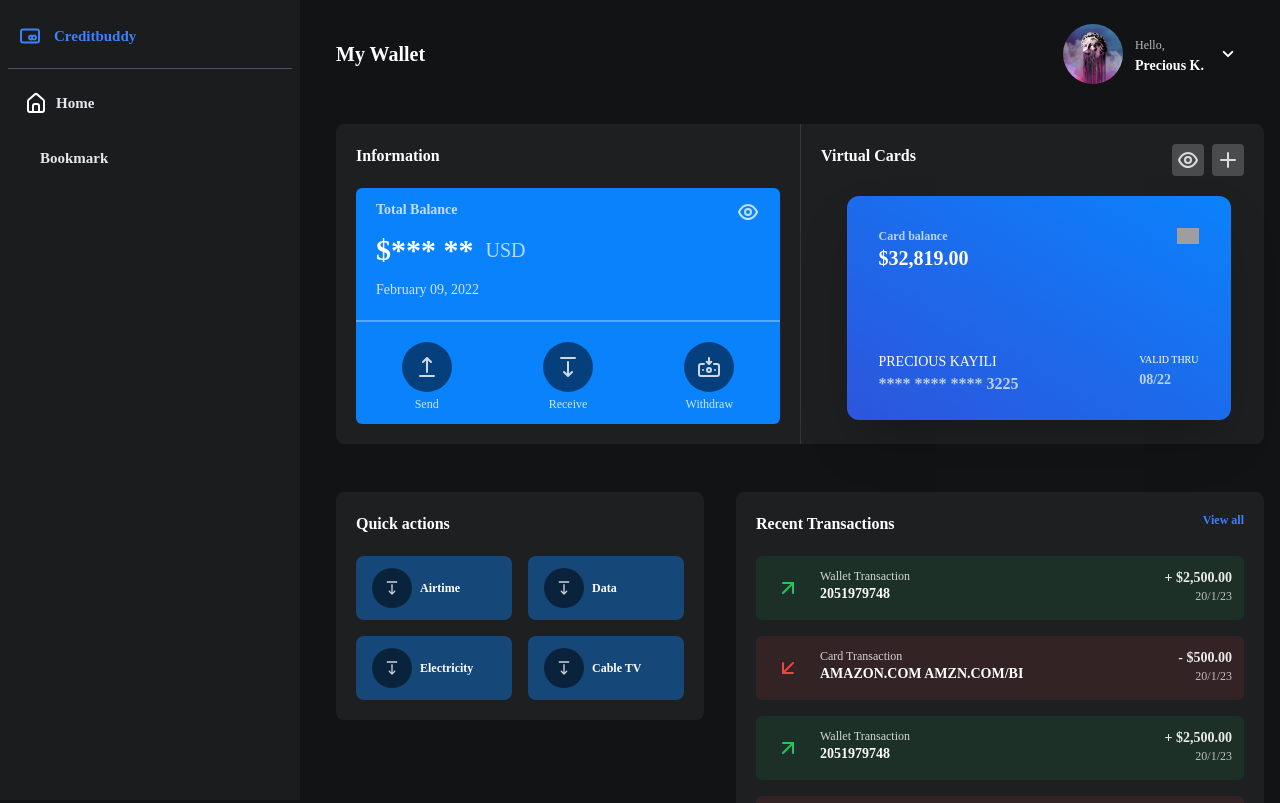
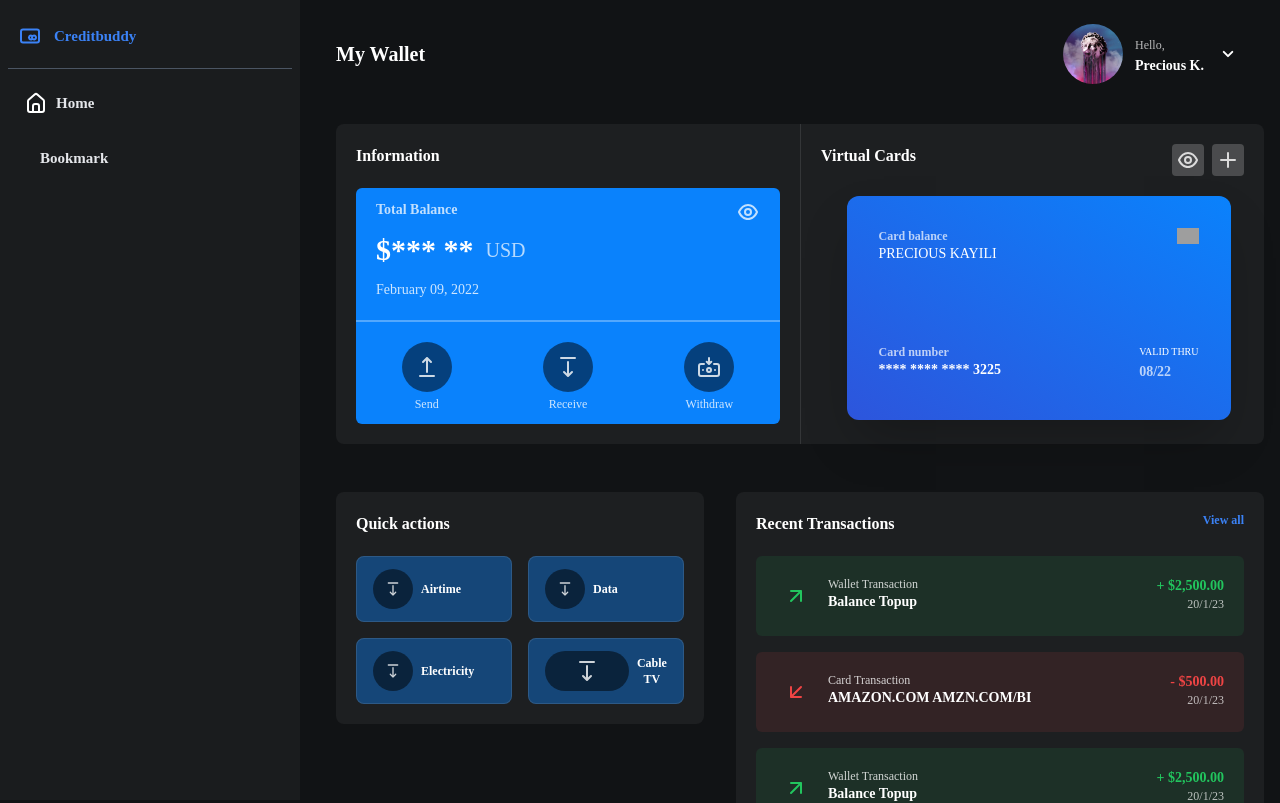
Before and after one commit to preciouskayili/creditbuddy-frontend, a React (Vite) app: page / in a window 1280 px wide. Shown: the top 803 px of the page. Built offline with nearby package versions, Linux system fonts and the light colour scheme; grey boxes are pictures that could not be loaded; a web font is replaced by a local one.

Commit message:
update: card design

```diff
--- a/src/components/Dashboard/QuickActions.jsx
+++ b/src/components/Dashboard/QuickActions.jsx
@@ -7,29 +7,29 @@ import {
 const QuickActions = () => {
   return (
     <div className="grid grid-cols-12 gap-4 mt-3">
-      <button className="bg-[#0A82FC]/40 hover:bg-[#0A82FC]/90 focus:ring-4 ring-[hover:bg-[#0A82FC]/90 transition-all rounded-lg px-4 py-3 col-span-6 text-xs text-white/80 text-center flex items-center">
+      <button className="bg-[#0A82FC]/40 hover:bg-[#0A82FC]/90 focus:ring-4 ring-[hover:bg-[#0A82FC]/90 border border-white/10 transition-all rounded-lg px-4 py-3 col-span-6 text-xs text-white/80 text-center flex items-center">
         <div className="text-sm h-[40px] w-[40px] p-3 flex items-center justify-center bg-black/50 rounded-full mr-2">
           <UilArrowFromTop />
         </div>
         <h3 className="font-bold text-white">Airtime</h3>
       </button>
 
-      <button className="bg-[#0A82FC]/40 hover:bg-[#0A82FC]/90 focus:ring-4 ring-[hover:bg-[#0A82FC]/90 transition-all rounded-lg px-4 py-3 col-span-6 text-xs text-white/80 text-center flex items-center">
+      <button className="bg-[#0A82FC]/40 hover:bg-[#0A82FC]/90 focus:ring-4 ring-[hover:bg-[#0A82FC]/90 border border-white/10 transition-all rounded-lg px-4 py-3 col-span-6 text-xs text-white/80 text-center flex items-center">
         <div className="text-sm h-[40px] w-[40px] p-3 flex items-center justify-center bg-black/50 rounded-full mr-2">
           <UilArrowFromTop />
         </div>
         <h3 className="font-bold text-white">Data</h3>
       </button>
 
-      <button className="bg-[#0A82FC]/40 hover:bg-[#0A82FC]/90 focus:ring-4 ring-[hover:bg-[#0A82FC]/90 transition-all rounded-lg px-4 py-3 col-span-6 text-xs text-white/80 text-center flex items-center">
+      <button className="bg-[#0A82FC]/40 hover:bg-[#0A82FC]/90 focus:ring-4 ring-[hover:bg-[#0A82FC]/90 border border-white/10 transition-all rounded-lg px-4 py-3 col-span-6 text-xs text-white/80 text-center flex items-center">
         <div className="text-sm h-[40px] w-[40px] p-3 flex items-center justify-center bg-black/50 rounded-full mr-2">
           <UilArrowFromTop />
         </div>
         <h3 className="font-bold text-white">Electricity</h3>
       </button>
 
-      <button className="bg-[#0A82FC]/40 hover:bg-[#0A82FC]/90 focus:ring-4 ring-[hover:bg-[#0A82FC]/90 transition-all rounded-lg px-4 py-3 col-span-6 text-xs text-white/80 text-center flex items-center">
-        <div className="text-sm h-[40px] w-[40px] p-3 flex items-center justify-center bg-black/50 rounded-full mr-2">
+      <button className="bg-[#0A82FC]/40 hover:bg-[#0A82FC]/90 focus:ring-4 ring-[hover:bg-[#0A82FC]/90 border border-white/10 transition-all rounded-lg px-4 py-3 col-span-6 text-xs text-white/80 text-center flex items-center">
+        <div className="text-sm h-10 w-10 p-3 flex items-center justify-center bg-black/50 rounded-full mr-2 w-full">
           <UilArrowFromTop />
         </div>
         <h3 className="font-bold text-white">Cable TV</h3>
--- a/src/components/Dashboard/RecentTransactions.jsx
+++ b/src/components/Dashboard/RecentTransactions.jsx
@@ -10,25 +10,29 @@ const RecentTransactions = () => {
     <>
       {[1, 2].map((items) => (
         <>
-          <div key={items} className="flex mb-4 bg-green-500/10 p-3 rounded-md">
+          <div key={items} className="flex mb-4 bg-green-500/10 p-5 rounded-md">
             <div className="flex">
               <UilArrowUpRight className="text-green-500 text-lg mr-3 p-2 h-10 w-10 rounded-sm" />
               <div className="flex-col mr-auto">
                 <p className="text-white/80 font-medium text-xs">
                   Wallet Transaction
                 </p>
-                <p className="text-white font-semibold text-sm">2051979748</p>
+                <p className="text-white font-semibold text-sm">
+                  Balance Topup
+                </p>
               </div>
             </div>
             <div className="ml-auto flex flex-col">
-              <p className="text-white/90 font-semibold text-sm">+ $2,500.00</p>
+              <p className="font-semibold text-sm text-green-500">
+                + $2,500.00
+              </p>
               <small className="text-xs ml-auto font-medium text-white/70">
                 20/1/23
               </small>
             </div>
           </div>
 
-          <div key={items} className="flex mb-4 bg-red-500/10 p-3 rounded-md">
+          <div key={items} className="flex mb-4 bg-red-500/10 p-5 rounded-md">
             <div className="flex">
               <UilArrowDownLeft className="text-red-500 text-lg mr-3 p-2 h-10 w-10 rounded-sm" />
               <div className="flex-col mr-auto">
@@ -41,7 +45,7 @@ const RecentTransactions = () => {
               </div>
             </div>
             <div className="ml-auto flex flex-col">
-              <p className="text-white/90 font-semibold text-sm">- $500.00</p>
+              <p className="text-red-500 font-semibold text-sm">- $500.00</p>
               <small className="text-xs ml-auto font-medium text-white/70">
                 20/1/23
               </small>
--- a/src/components/Dashboard/VirtualCards.jsx
+++ b/src/components/Dashboard/VirtualCards.jsx
@@ -46,7 +46,7 @@ const VirtualCards = () => {
           <div className="flex justify-between pt-8">
             <div>
               <h5 className="text-white/70 font-bold text-xs">Card balance</h5>
-              <h3 className="font-bold text-xl">$32,819.00</h3>
+              <p className="font-medium uppercase text-sm">Precious Kayili</p>
             </div>
             <img
               className="h-4"
@@ -55,8 +55,8 @@ const VirtualCards = () => {
           </div>
           <div className="flex justify-between pt-20 pb-7">
             <div>
-              <p className="font-medium uppercase text-sm">Precious Kayili</p>
-              <p className="font-bold text-white/70">**** **** **** 3225</p>
+              <p className="text-white/70 font-bold text-xs">Card number</p>
+              <p className="font-bold uppercase text-sm">**** **** **** 3225</p>
             </div>
             <p>
               <small className="text-[10px] block">VALID THRU</small>
```
